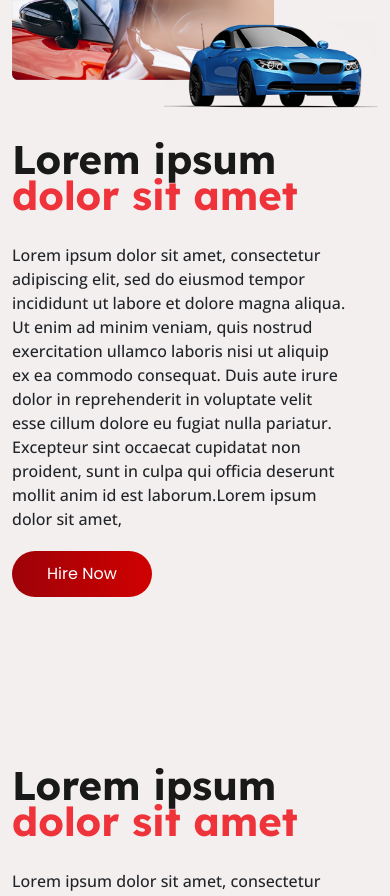
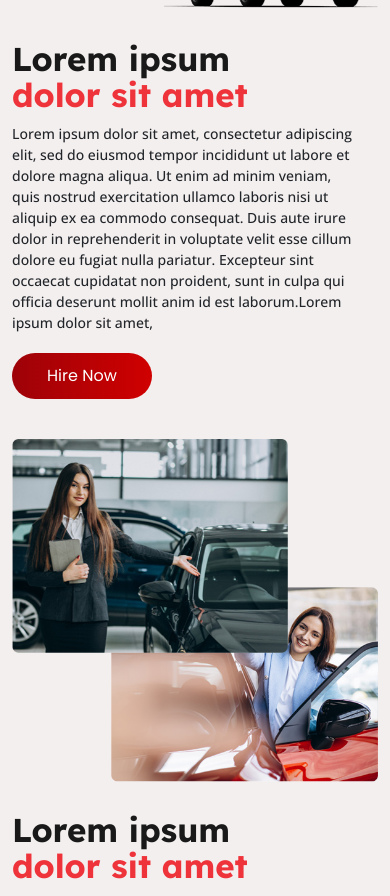
Before and after one commit to ARBAZ-NAEEM/Car-Rental, a React (Create React App) app: page /about in a window 390 px wide. Shown: the part 1100-1996 px from the top of the page. Built offline with nearby package versions, Linux system fonts and the light colour scheme; a web font is replaced by a local one.

Commit message:
changes responsive

```diff
--- a/src/assets/style/style.css
+++ b/src/assets/style/style.css
@@ -2179,6 +2179,18 @@ a.logo-image {
   }
 }
 @media (max-width: 800px) {
+  .service-about-get .servc-row1 {
+    padding-bottom: 40px;
+    padding-top: 40px;
+}
+.service-about-content p {
+  padding-right: 20px;
+  margin-top: 10px;
+  font-size: 14px;
+}
+.service-about-get .servc-row2 {
+  padding-bottom: 60px;
+}
   .contact-info .col-contact-1,
   .col-contact-2,
   .col-contact-3 {
@@ -2590,6 +2602,17 @@ a.logo-image {
 @media (max-width: 768px) {
 }
 @media (max-width: 480px) {
+  .service-about-get .servc-row2 > .col-12:first-child {
+    order: 2;
+}
+.service-about-content h2 {
+  font-size: 33px !important;
+}
+  .partners-section {
+    padding: 360px 0 50px 0;
+    margin-top: -325px;
+
+}
   .our-partners img {
     width: 70px;
   }
```
